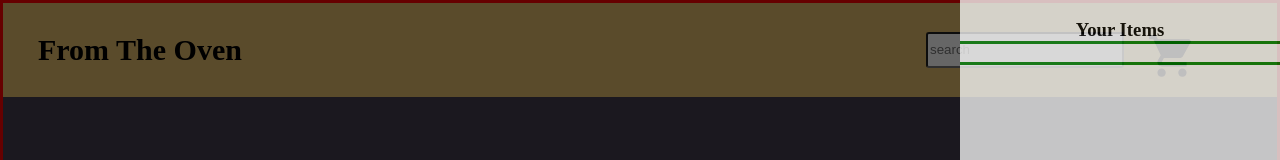
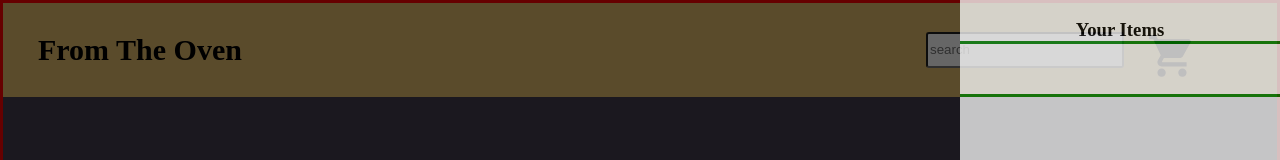
Before and after one commit to gentjanaD/From-The-Oven, a React (Create React App) app: page / in a window 1280 px wide. Both pictures are taken after a click on the icon 1172 px from the left and 55 px from the top of the page. Shown: the top 160 px of the page. Built offline with nearby package versions, Linux system fonts and the light colour scheme; a web font is replaced by a local one.

Commit message:
add counts obj to keep track of items added in basket and the quantity

```diff
--- a/src/App.tsx
+++ b/src/App.tsx
@@ -10,12 +10,20 @@ function App() {
   const addToBasket = (item: Item) => {
     setBasketList((prev) => [...prev, item]);
   };
+
+  const counts: any = {};
+  basketList.forEach((x: Item) => {
+    counts.name = x.name;
+    counts.quantity = (counts.quantity || 0) + 1;
+  });
+  console.log("counts", counts);
+
   return (
     <Fragment>
       <GlobalStyle />
       <AppWrapper>
         <div className="App">
-          <NavBar basketList={basketList} />
+          <NavBar basketList={basketList} counts={counts} />
           <div className="img_div">
             <MenuCat basketList={basketList} addToBasket={addToBasket} />
           </div>
--- a/src/components/modal/Modal.tsx
+++ b/src/components/modal/Modal.tsx
@@ -5,27 +5,34 @@ interface ModalProps {
   basketList: Item[];
   onClick: boolean;
   closeModal: () => void;
+  counts: { name: string; quantity: number };
 }
-export const Modal = ({ basketList, onClick, closeModal }: ModalProps) => {
+export const Modal = ({
+  basketList,
+  onClick,
+  closeModal,
+  counts,
+}: ModalProps) => {
   if (!onClick) return null;
   let priceArr: number[] = [];
   basketList.forEach((item: Item) => {
     priceArr.push(item.price);
   });
+  console.log("bask", counts);
   return (
     <ModalWrapper>
       <div className="modal_backdrop" onClick={closeModal}>
         <div className="modal_content_wrapper">
           <div className="modal_content">
             <h3>Your Items</h3>
-            {basketList.map((item) => (
-              <div className="all_content">
-                <div className="modal_item_content">
-                  <p>{item.name}</p>
-                  <p>${item.price}</p>
-                </div>
+            {/* {basketList.map((item) => ( */}
+            <div className="all_content">
+              <div className="modal_item_content">
+                <p>{counts.name}</p>
+                <p>{counts.quantity}</p>
               </div>
-            ))}
+            </div>
+            {/* ))} */}
             <div className="price">
               {priceArr.length > 0 && (
                 <p>Total ${priceArr?.reduce((a, b) => a + b, 0)}</p>
--- a/src/components/navBar/NavBar.tsx
+++ b/src/components/navBar/NavBar.tsx
@@ -3,10 +3,12 @@ import NavBarWrapper from "./NavBarWrapper";
 import { MdShoppingCart } from "react-icons/md";
 import { Item } from "../../types/menuTypes";
 import { Modal } from "../modal/Modal";
+import { count } from "console";
 interface NavBarProps {
   basketList: Item[];
+  counts: { name: string; quantity: number };
 }
-export default function NavBar({ basketList }: NavBarProps) {
+export default function NavBar({ basketList, counts }: NavBarProps) {
   const [onClick, setOnClick] = useState(false);
   const openModal = () => {
     setOnClick(true);
@@ -26,6 +28,7 @@ export default function NavBar({ basketList }: NavBarProps) {
                 basketList={basketList}
                 onClick={onClick}
                 closeModal={closeModal}
+                counts={counts}
               />
             )}
 
```
